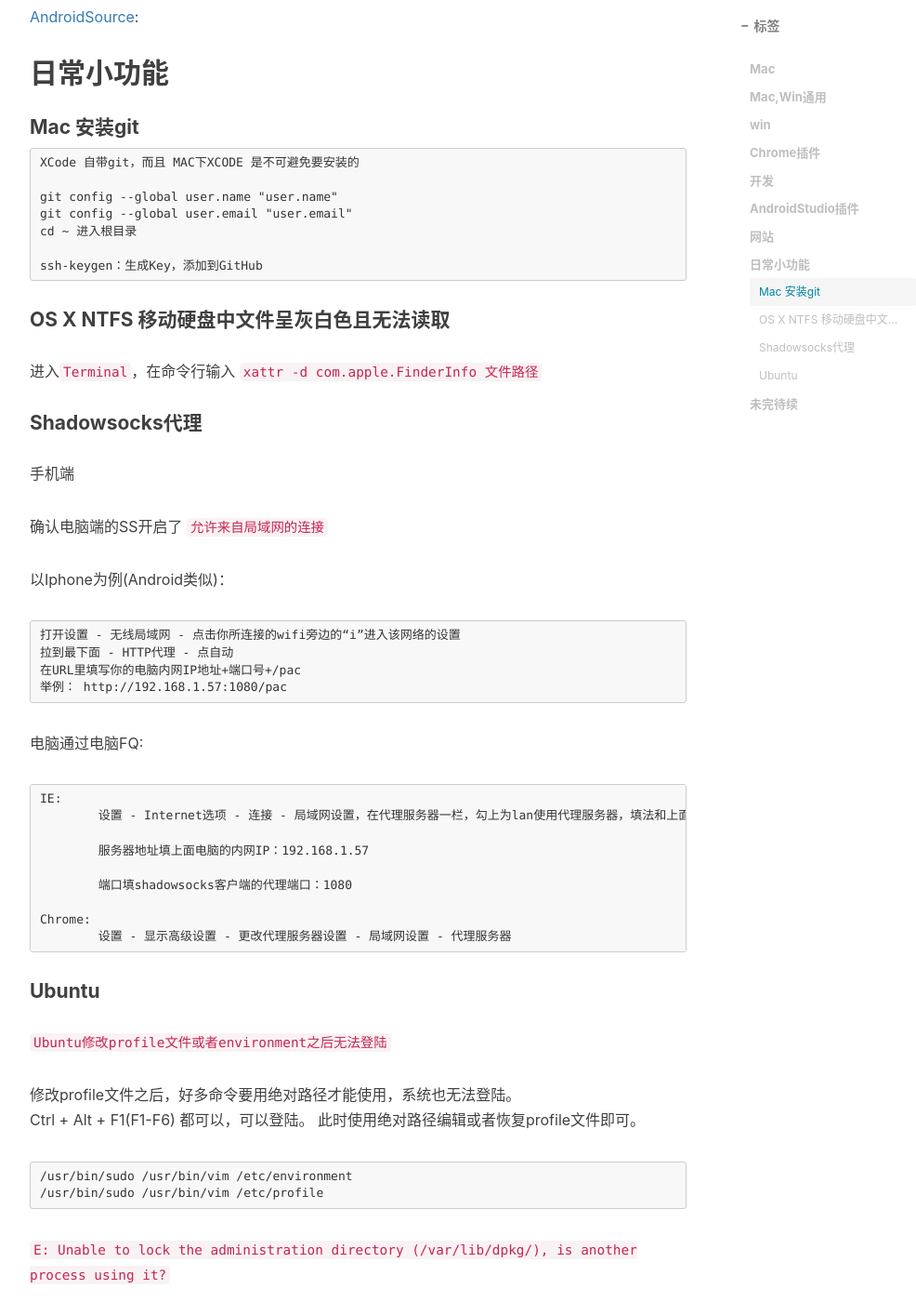
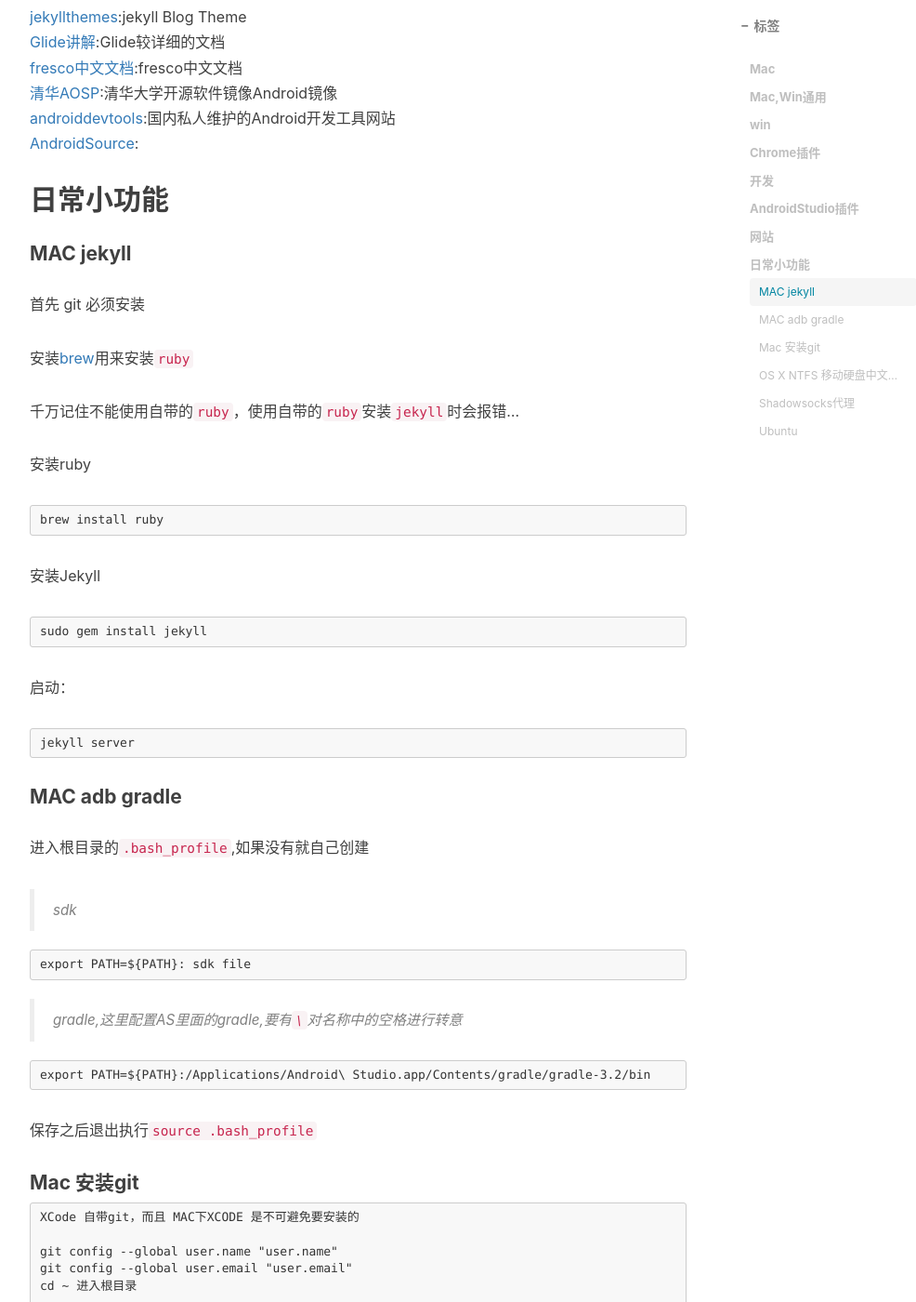
Before and after one commit to 7449/7449.github.io, a Jekyll site: the page built from _posts/2017-1-3-software.md, in a window 1280 px wide and 1400 px high, scrolled down 3134 px. Shown: the whole window at 93% size, without its empty margins (233-1219 px from the left). Built offline with Jekyll 4.4.1, drawn with Linux system fonts in a browser that asks for light colours; nearby versions of some CDN libraries; comment, search, counter and statistics services are not loaded; some of the changed text lies outside the part shown.

Commit message:
update software

```diff
--- a/_posts/2017-1-3-software.md
+++ b/_posts/2017-1-3-software.md
@@ -26,6 +26,13 @@
 [Maipo](https://itunes.apple.com/cn/app/weibox/id789066512?mt=12): 极致微博体验<br>
 [handshaker](http://www.smartisan.com/apps/handshaker):锤子出品的一款MAC管理android手机文件的软件<br>
 [mweb](https://itunes.apple.com/cn/app/mweb-lite-zhuan-ye-demarkdown/id979033429?mt=12):MarkDown写作软件<br>
+[Android File Transfer](https://www.android.com/filetransfer/):android与mac传输文件的软件,google出品,大小限制为4G<br>
+[brew](https://brew.sh/index_zh-cn.html):macOS 缺失的软件包管理器<br>
+[RVM](http://ruby-china.org/wiki/rvm-guide):RVM 是一个命令行工具，可以提供一个便捷的多版本 Ruby 环境的管理和切换。<br>
+[Aria2GUI](https://github.com/yangshun1029/aria2gui):Aria2图形化界面<br>
+
+
+
 
 
 ## Mac,Win通用
@@ -34,6 +41,7 @@
 [shadowsocks](https://github.com/shadowsocks):买个vps还不是美滋滋<br>
 [charles](https://www.charlesproxy.com/):抓包神器<br>
 [ccleaner](https://www.piriform.com/ccleaner):清理工具，MAC端 腾讯电脑管家也有类似功能<br>
+[mumu](http://mumu.163.com/):网易出品的android模拟器,非常不错<br>
 
 ## win
 
@@ -105,6 +113,42 @@
 
 ## 日常小功能
 
+#### MAC jekyll
+
+首先 git 必须安装
+
+安装[brew](https://brew.sh/index_zh-cn.html)用来安装`ruby`
+
+千万记住不能使用自带的`ruby`，使用自带的`ruby`安装`jekyll`时会报错...
+
+安装ruby
+
+	brew install ruby
+
+安装Jekyll
+
+	sudo gem install jekyll
+
+启动：
+
+	jekyll server
+
+
+#### MAC adb  gradle
+
+进入根目录的`.bash_profile`,如果没有就自己创建
+
+> sdk
+
+	export PATH=${PATH}: sdk file
+
+> gradle,这里配置AS里面的gradle,要有`\`对名称中的空格进行转意
+
+	export PATH=${PATH}:/Applications/Android\ Studio.app/Contents/gradle/gradle-3.2/bin
+
+保存之后退出执行`source .bash_profile`
+
+
 #### Mac 安装git
 
 	XCode 自带git，而且 MAC下XCODE 是不可避免要安装的
@@ -161,5 +205,3 @@
 
 	sudo rm /var/lib/dpkg/lock
 	sudo dpkg --configure -a
-
-## 未完待续
```
